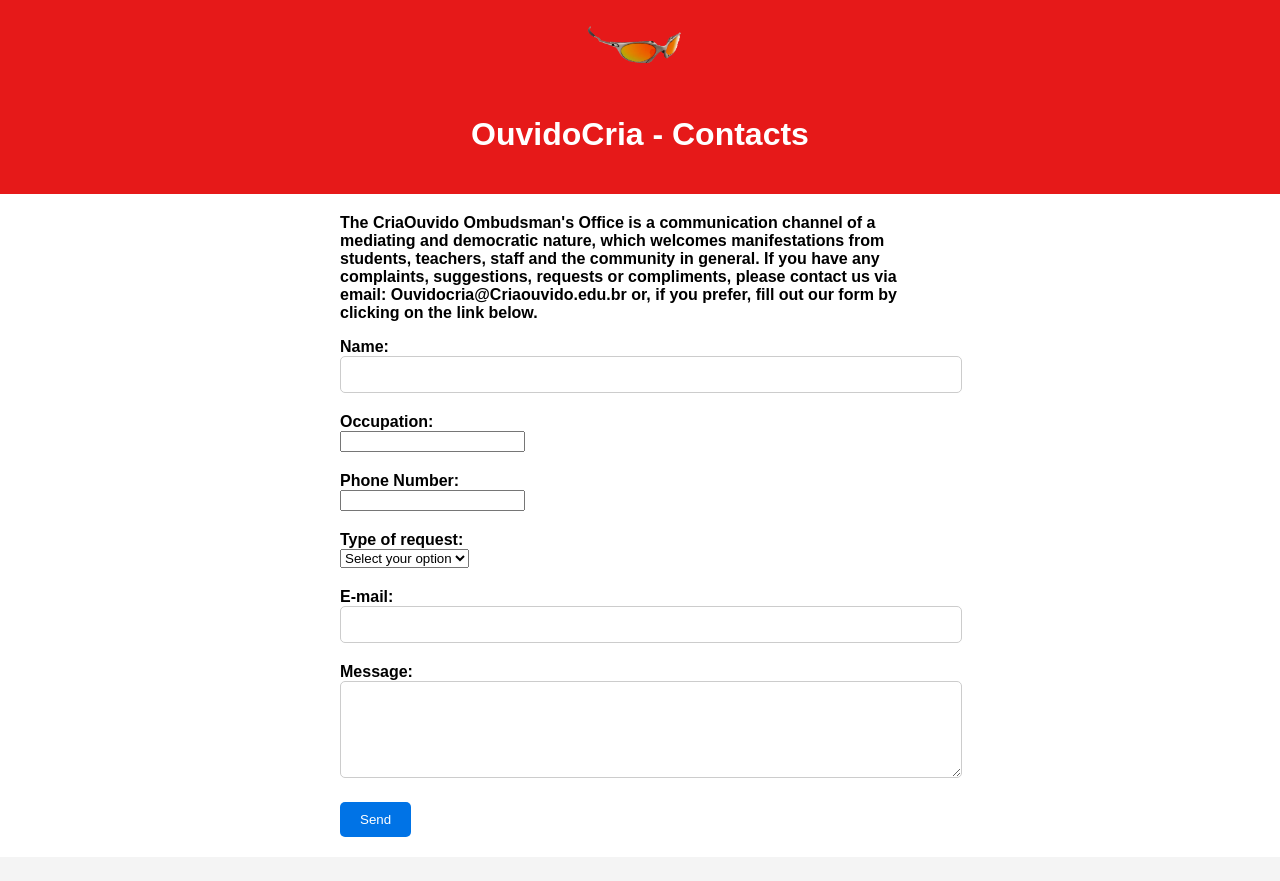
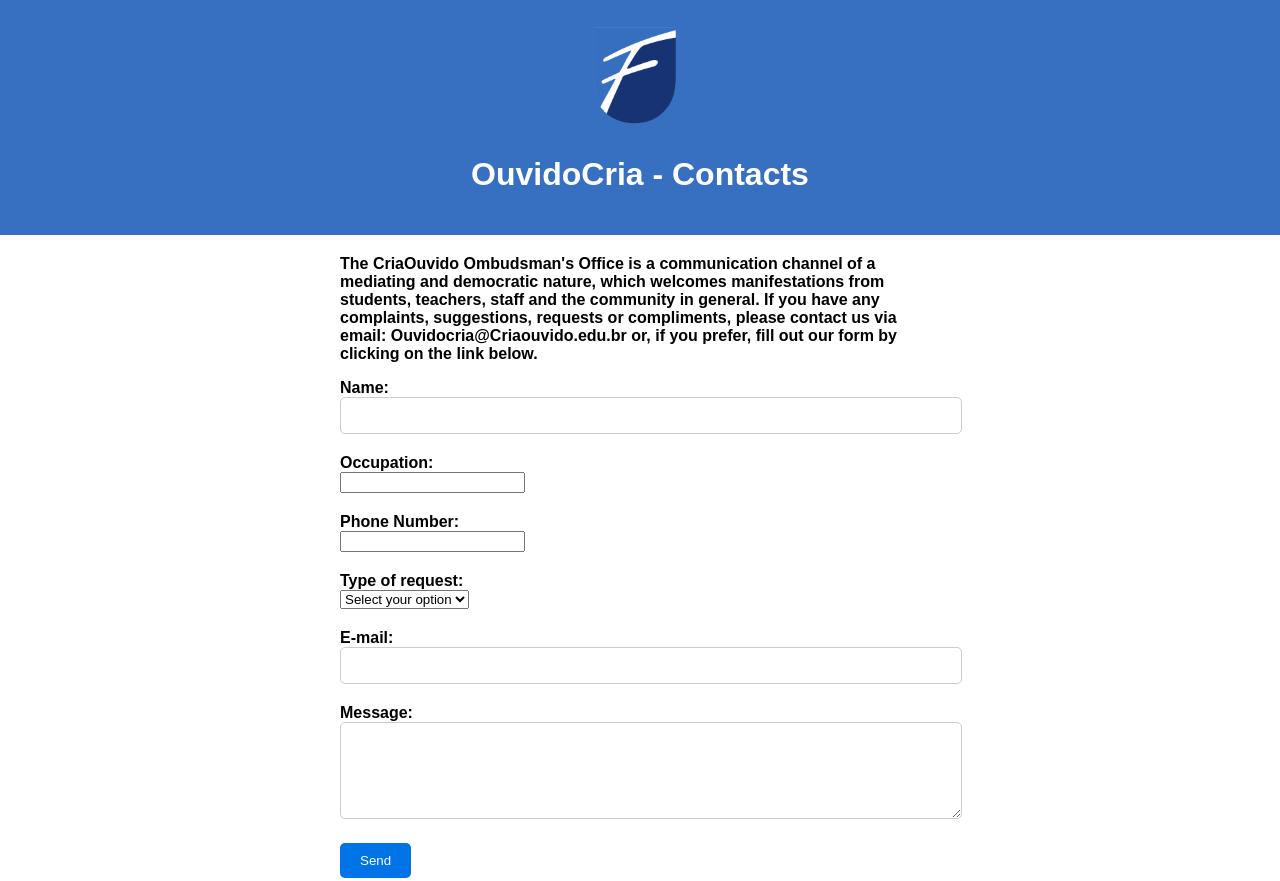
Before and after one commit to WwLuisVitor/Fase-1-Ingles, a plain HTML site: page index.html in a window 1280 px wide. Shown: the top 881 px of the page. Drawn offline with Linux system fonts and the light colour scheme.

Commit message:
Enviando atualizações.

```diff
--- a/index.html
+++ b/index.html
@@ -10,7 +10,7 @@
 
 <body>
     <header>
-        <img src="pngwing.com.png" class="logo">
+        <img src="Daco_343907.png" class="logo">
         <h1>OuvidoCria - Contacts</h1>
     </header>
     <main>
--- a/styles.css
+++ b/styles.css
@@ -5,12 +5,12 @@ body {
 }
 
 header {
-    background-color: #e61919;
+    background-color: #376FC1;
     color: white;
     text-align: center;
     padding: 20px 0;
-    display:flexbox; /* Utiliza flexbox para alinhamento */
-    align-items: center; /* Alinha os itens verticalmente */
+    display:flexbox;
+    align-items: center;
 }
 
 main {
@@ -53,7 +53,7 @@ footer {
 }
 
 .logo {
-    max-width: 100px; /* Define a largura máxima da imagem */
-    height: auto; /* Mantém a proporção da imagem */
-    margin-right: 10px; /* Adiciona um pequeno espaçamento à direita da imagem */
+    max-width: 100px;
+    height: auto;
+    margin-right: 10px;
 }
```
Also changed, not shown: Daco_343907.png (added), pngwing.com.png (deleted).
